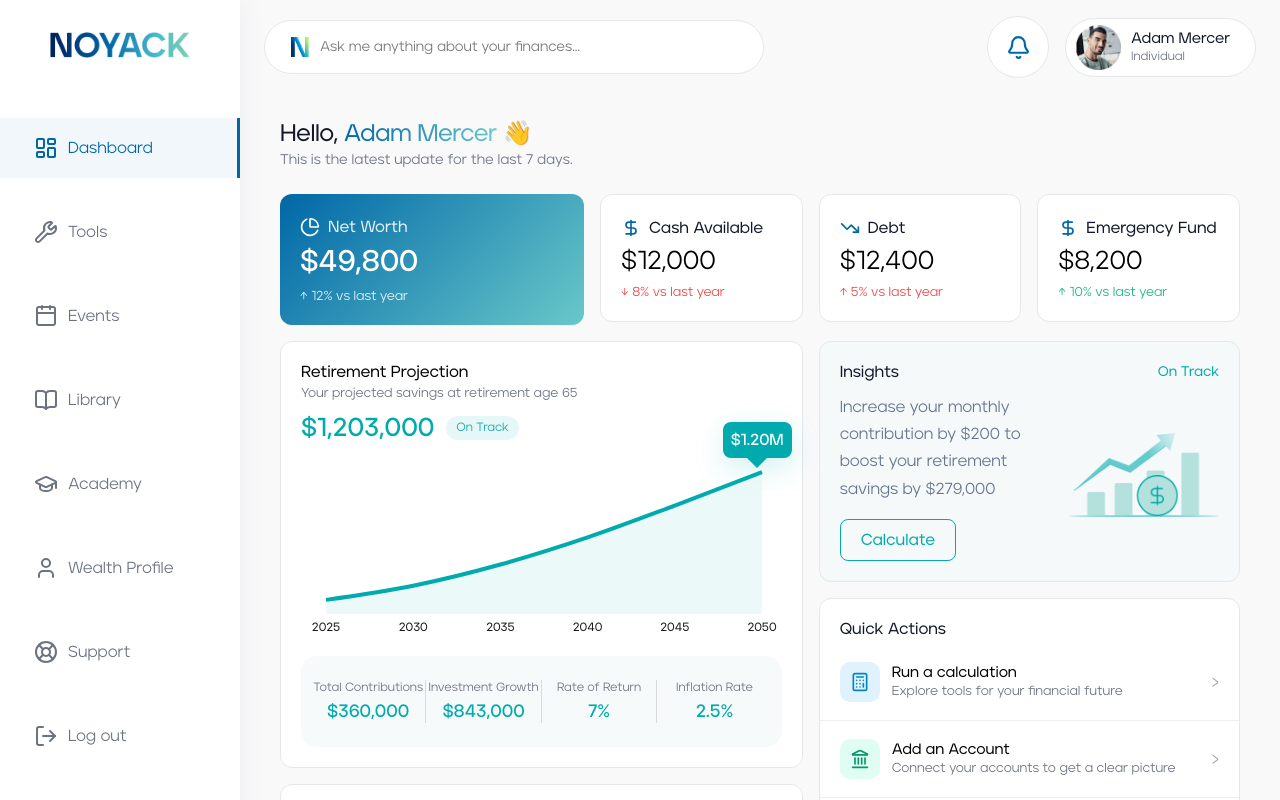
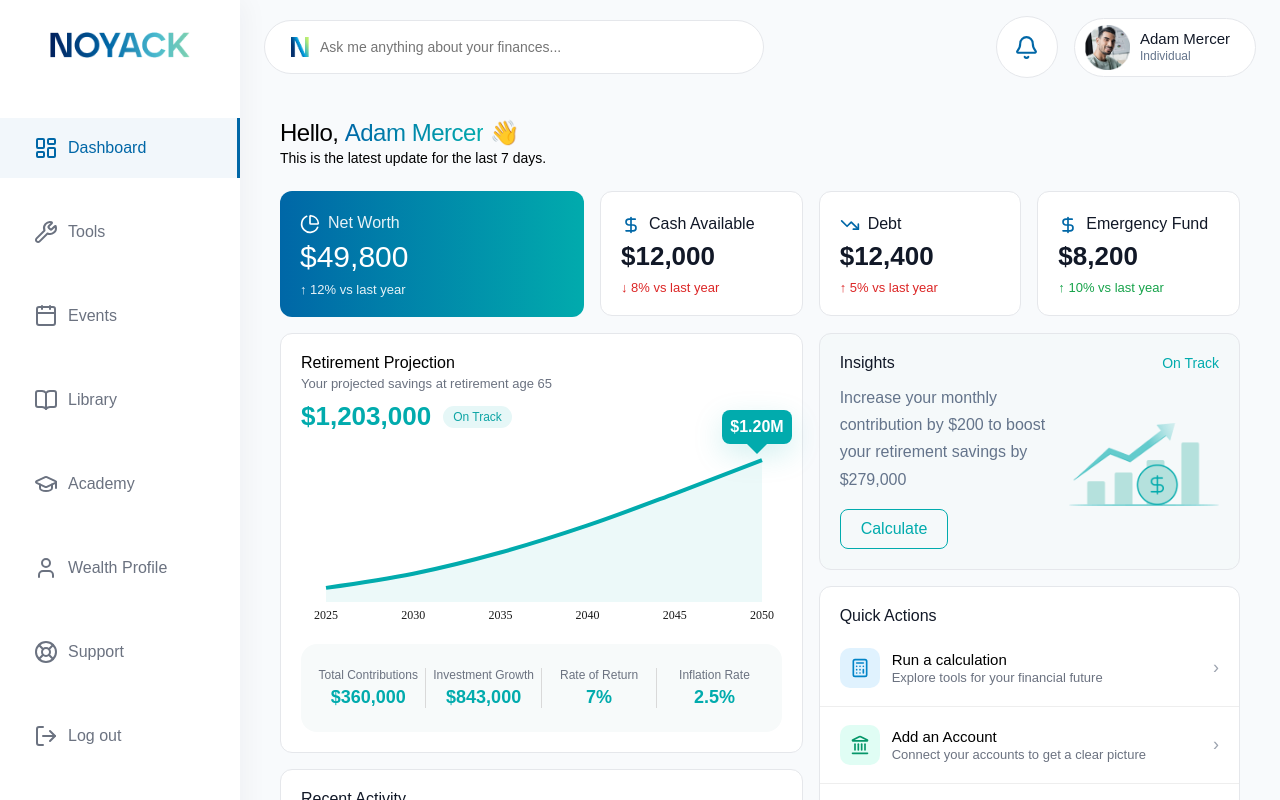
Before and after one commit to araicabenjamin/noyack-dashboard, a React (Vite) app: page / in a window 1280 px wide. Shown: the top 800 px of the page. Built offline with nearby package versions, Linux system fonts and the light colour scheme.

Commit message:
Refactor design system and update financial planning UI

```diff
--- a/src/pages/overview/Overview.css
+++ b/src/pages/overview/Overview.css
@@ -0,0 +1,135 @@
+/* =========================
+   OVERVIEW PAGE
+========================= */
+
+.dashboard-grid {
+  display: grid;
+  grid-template-columns: 1.5fr 1fr 1fr 1fr;
+  gap: 16px;
+  align-items: stretch;
+}
+
+.grid-motion-wrapper {
+  display: contents;
+}
+
+/* =========================
+   DASHBOARD HEADER
+========================= */
+
+.dashboard-header {
+  margin-bottom: 25px;
+}
+
+.greeting {
+  font-size: 24px;
+  font-weight: 500;
+  letter-spacing: -0.02em;
+
+  color: var(--text);
+}
+
+.subtext {
+  margin-top: 3px;
+
+  font-size: 14px;
+  color: var(--muted);
+}
+
+/* =========================
+   COLUMN LAYOUTS
+========================= */
+
+.left-column,
+.right-column {
+  display: flex;
+  flex-direction: column;
+  gap: 16px;
+}
+
+.left-column {
+  grid-column: 1 / span 2;
+}
+
+.right-column {
+  grid-column: 3 / span 2;
+  height: 100%;
+}
+
+/* =========================
+   NET WORTH CARD
+========================= */
+
+.networth-card {
+  border: none;
+  background: var(--gradient-brand);
+
+  color: white;
+}
+
+.networth-card .card-title,
+.networth-card .card-change {
+  color: rgba(255, 255, 255, 0.9);
+}
+
+.networth-card .card-value {
+  font-size: 30px;
+  font-weight: 500;
+  color: white;
+}
+
+/* =========================
+   QUICK ACTIONS
+========================= */
+
+.quick-actions-card {
+  grid-column: 3 / span 2;
+  grid-row: 3;
+
+  flex: 1;
+}
+
+.actions {
+  display: flex;
+  flex-direction: column;
+  gap: 10px;
+
+  margin-top: 12px;
+}
+
+.actions button {
+  padding: 10px;
+
+  border: 1px solid var(--border);
+  border-radius: var(--radius-sm);
+
+  background: var(--surface-secondary);
+
+  font-size: 13px;
+
+  cursor: pointer;
+}
+
+/* =========================
+   RECENT ACTIVITY
+========================= */
+
+.recent-activity-card {
+  grid-column: span 2;
+}
+
+.activity-list {
+  margin-top: 12px;
+
+  padding: 0;
+
+  list-style: none;
+}
+
+.activity-list li {
+  margin-bottom: 10px;
+
+  font-size: 13px;
+
+  color: var(--muted);
+}
--- a/src/pages/overview/Overview.tsx
+++ b/src/pages/overview/Overview.tsx
@@ -37,6 +37,7 @@
 
       {/* DASHBOARD GRID */}
       <div className="dashboard-grid">
+
         {/* TOP ROW */}
 
         <motion.div
--- a/src/styles/globals.css
+++ b/src/styles/globals.css
@@ -1,73 +1,3 @@
-/* =========================
-   DESIGN TOKENS
-========================= */
-
-:root {
-  --bg: #f9f9fa;
-
-  --surface: #ffffff;
-  --surface-secondary: #f9fafb;
-
-  --border: #e5e7eb;
-
-  --text: #111827;
-  --muted: #6b7280;
-
-  --positive: #10b981;
-  --negative: #ef4444;
-
-  --gradient-primary: linear-gradient(135deg, #0067a7, #69c8c9);
-
-  --radius-sm: 8px;
-  --radius-md: 12px;
-  --radius-lg: 16px;
-  --radius-full: 999px;
-
-  --shadow-hover: 0 12px 30px rgba(0, 0, 0, 0.06);
-
-  --transition-default: transform 0.2s ease, box-shadow 0.2s ease;
-}
-
-/* =========================
-   FONTS
-========================= */
-
-@font-face {
-  font-family: "Jeko";
-  src: url("/fonts/Jeko-Light.otf") format("opentype");
-  font-weight: 300;
-}
-
-@font-face {
-  font-family: "Jeko";
-  src: url("/fonts/Jeko-Regular.otf") format("opentype");
-  font-weight: 400;
-}
-
-@font-face {
-  font-family: "Jeko";
-  src: url("/fonts/Jeko-Medium.otf") format("opentype");
-  font-weight: 500;
-}
-
-@font-face {
-  font-family: "Jeko";
-  src: url("/fonts/Jeko-SemiBold.otf") format("opentype");
-  font-weight: 600;
-}
-
-@font-face {
-  font-family: "Jeko";
-  src: url("/fonts/Jeko-Bold.otf") format("opentype");
-  font-weight: 700;
-}
-
-@font-face {
-  font-family: "Jeko";
-  src: url("/fonts/Jeko-Black.otf") format("opentype");
-  font-weight: 800;
-}
-
 /* =========================
    RESET
 ========================= */
@@ -80,7 +10,7 @@
 
 body {
   font-family: "Jeko", sans-serif;
-  background-color: var(--bg);
+  background-color: var(--color-bg);
 }
 
 button,
@@ -112,7 +42,8 @@
 
 .gradient-text {
   display: inline-block;
-  background: linear-gradient(90deg, #0067a7, #69c8c9);
+
+  background: var(--gradient-brand);
 
   background-clip: text;
   -webkit-background-clip: text;
@@ -122,7 +53,7 @@
 }
 
 /* =========================
-   LAYOUT
+   APP LAYOUT
 ========================= */
 
 .app-layout {
@@ -136,26 +67,15 @@
   flex-direction: column;
 }
 
-/* Controls Page padding on all pages */
 .content {
   padding: 25px 40px;
   max-width: 1400px;
 }
 
-.dashboard-grid {
-  display: grid;
-  grid-template-columns: 1.5fr 1fr 1fr 1fr;
-  gap: 16px;
-  align-items: stretch;
-}
-
-.grid-motion-wrapper {
-  display: contents;
-}
-
 /* =========================
    TOPBAR
 ========================= */
+
 .topbar {
   display: flex;
   align-items: center;
@@ -184,10 +104,10 @@
 
   padding: 10px 25px;
 
-  border: 1px solid var(--border);
-  border-radius: var(--radius-full);
+  border: 1px solid var(--color-border-primary);
+  border-radius: 999px;
 
-  background: var(--surface);
+  background: var(--color-surface-primary);
 }
 
 .search-input {
@@ -203,11 +123,7 @@
   font-size: 14px;
   font-weight: 400;
 
-  color: var(--muted);
-}
-
-.search-input:focus {
-  border-color: #0ea5e9;
+  color: var(--color-text-muted);
 }
 
 .search-logo {
@@ -219,30 +135,7 @@
 .search-divider {
   width: 1px;
   height: 18px;
-  background: var(--border);
-}
-
-/* =========================
-   DASHBOARD HEADER
-========================= */
-
-.dashboard-header {
-  margin-bottom: 25px;
-}
-
-.greeting {
-  font-size: 24px;
-  font-weight: 500;
-  letter-spacing: -0.02em;
-
-  color: var(--text);
-}
-
-.subtext {
-  margin-top: 3px;
-
-  font-size: 14px;
-  color: var(--muted);
+  background: var(--color-border-primary);
 }
 
 /* =========================
@@ -252,22 +145,17 @@
 .card {
   padding: 20px;
 
-  border: 1px solid var(--border);
+  border: 1px solid var(--color-border-primary);
   border-radius: var(--radius-md);
 
-  background: var(--surface);
+  background: var(--color-surface-primary);
 
   transition: var(--transition-default);
 }
 
 .card:hover {
   transform: translateY(-2px);
-  box-shadow: var(--shadow-hover);
-}
-
-.card-header svg {
-  position: relative;
-  top: 3px;
+  box-shadow: var(--shadow-card-hover);
 }
 
 .card-header {
@@ -276,18 +164,25 @@
   gap: 8px;
 }
 
+.card-header svg {
+  position: relative;
+  top: 3px;
+}
+
 .card-title {
   font-size: 16px;
   font-weight: 500;
 
-  color: var(--text);
+  color: var(--color-text-primary);
 }
 
 .card-value {
   margin-top: 5px;
 
   font-size: 26px;
-  font-weight: 400;
+  font-weight: 600;
+
+  color: var(--color-text-primary);
 }
 
 .card-change {
@@ -297,54 +192,12 @@
 }
 
 .card-change.positive {
-  color: var(--positive);
+  color: var(--color-success);
 }
 
 .card-change.negative {
-  color: var(--negative);
+  color: var(--color-danger);
 }
-
-/* =========================
-   COLUMN LAYOUTS
-========================= */
-
-.left-column,
-.right-column {
-  display: flex;
-  flex-direction: column;
-  gap: 16px;
-}
-
-.left-column {
-  grid-column: 1 / span 2;
-}
-
-.right-column {
-  grid-column: 3 / span 2;
-  height: 100%;
-}
-
-/* =========================
-   NET WORTH CARD
-========================= */
-
-.networth-card {
-  border: none;
-  background: var(--gradient-primary);
-
-  color: white;
-}
-
-.networth-card .card-title,
-.networth-card .card-change {
-  color: rgba(255, 255, 255, 0.9);
-}
-
-.networth-card .card-value {
-  font-size: 30px;
-  font-weight: 600;
-}
-
 
 /* =========================
    USER PROFILE
@@ -354,10 +207,10 @@
   width: 62px;
   height: 62px;
 
-  border: 1px solid var(--border);
+  border: 1px solid var(--color-border-primary);
   border-radius: 50%;
 
-  background: var(--surface);
+  background: var(--color-surface-primary);
 
   cursor: pointer;
 
@@ -367,14 +220,14 @@
 }
 
 .bell-button:hover {
-  background: #f3f4f6;
+  background: var(--color-surface-secondary);
 }
 
 .bell-button svg {
   width: 25px;
   height: 25px;
 
-  color: #0067a7;
+  color: var(--brand-blue);
 }
 
 .user-profile {
@@ -384,10 +237,10 @@
 
   padding: 6px 25px 6px 10px;
 
-  border: 1px solid var(--border);
-  border-radius: var(--radius-full);
+  border: 1px solid var(--color-border-primary);
+  border-radius: 999px;
 
-  background: var(--surface);
+  background: var(--color-surface-primary);
 }
 
 .avatar {
@@ -407,66 +260,10 @@
   font-size: 15px;
   font-weight: 500;
 
-  color: var(--text);
+  color: var(--color-text-primary);
 }
 
 .user-role {
   font-size: 12px;
-  color: var(--muted);
+  color: var(--color-text-muted);
 }
-
-/* =========================
-   QUICK ACTIONS
-========================= */
-
-.quick-actions-card {
-  grid-column: 3 / span 2;
-  grid-row: 3;
-
-  flex: 1;
-}
-
-.actions {
-  display: flex;
-  flex-direction: column;
-  gap: 10px;
-
-  margin-top: 12px;
-}
-
-.actions button {
-  padding: 10px;
-
-  border: 1px solid var(--border);
-  border-radius: var(--radius-sm);
-
-  background: var(--surface-secondary);
-
-  font-size: 13px;
-
-  cursor: pointer;
-}
-
-/* =========================
-   RECENT ACTIVITY
-========================= */
-
-.recent-activity-card {
-  grid-column: span 2;
-}
-
-.activity-list {
-  margin-top: 12px;
-
-  padding: 0;
-
-  list-style: none;
-}
-
-.activity-list li {
-  margin-bottom: 10px;
-
-  font-size: 13px;
-
-  color: var(--muted);
-}
```
